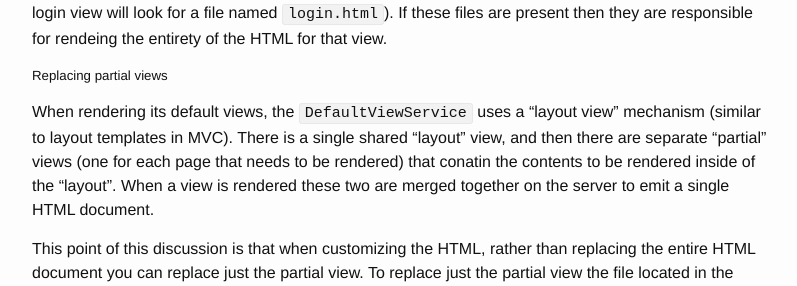
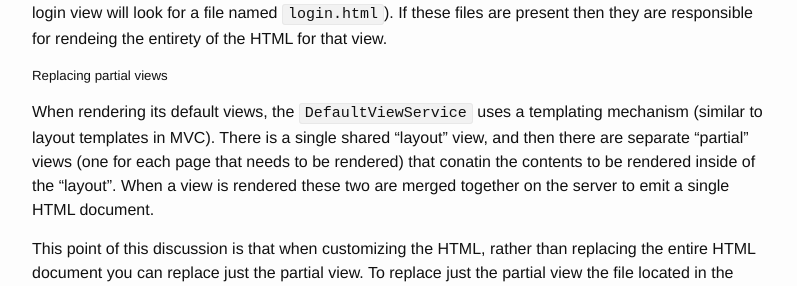
Before and after one commit to IdentityServer/Documentation, a Jekyll site: the page built from docs/advanced/customizingViews.md, in a window 1280 px wide and 900 px high, scrolled down 1101 px. Shown: the part 157-443 px from the top of the window, without its empty margins (238-1035 px from the left). Built offline with Jekyll 4.4.1, drawn with Linux system fonts in a browser that asks for light colours; Markdown is read by kramdown in place of the engine named in the settings.

Commit message:
Update customizingViews.md

```diff
--- a/docs/advanced/customizingViews.md
+++ b/docs/advanced/customizingViews.md
@@ -44,7 +44,7 @@ The `DefaultViewService` does allow for the HTML to be customized. The default v
 
 ##### Replacing partial views
 
-When rendering its default views, the `DefaultViewService` uses a "layout view" mechanism (similar to layout templates in MVC). There is a single shared "layout" view, and then there are separate "partial" views (one for each page that needs to be rendered) that conatin the contents to be rendered inside of the "layout". When a view is rendered these two are merged together on the server to emit a single HTML document.
+When rendering its default views, the `DefaultViewService` uses a templating mechanism (similar to layout templates in MVC). There is a single shared "layout" view, and then there are separate "partial" views (one for each page that needs to be rendered) that conatin the contents to be rendered inside of the "layout". When a view is rendered these two are merged together on the server to emit a single HTML document.
 
 This point of this discussion is that when customizing the HTML, rather than replacing the entire HTML document you can replace just the partial view. To replace just the partial view the file located in the `assets` folder simply needs to be distinguised by prefixing the name with an underscope (e.g. `_login.html`). This will then use the default layout template, but use the custom partial view. It will be merged into the layout template to render the combined HTML to the browser.
 
```
